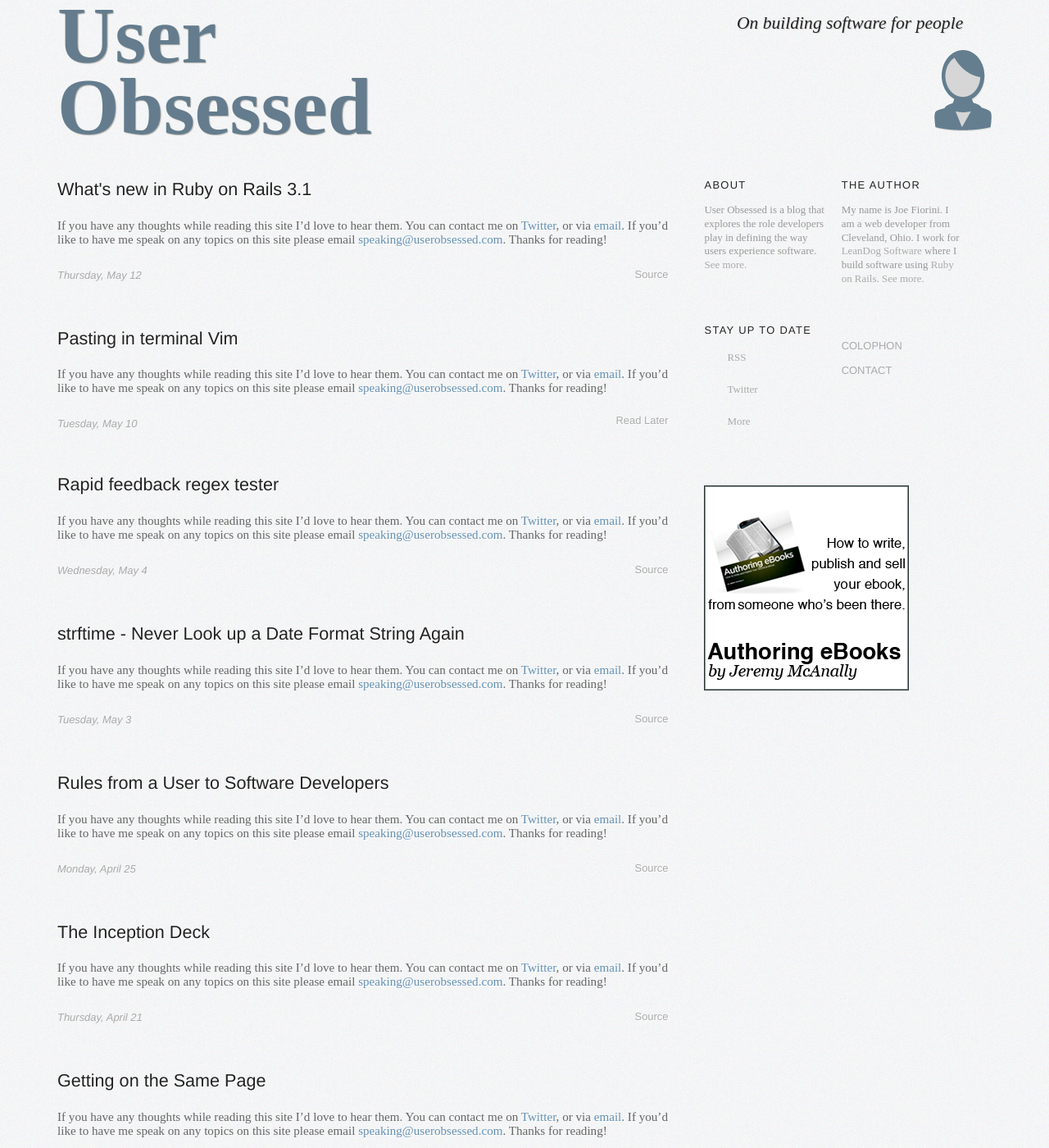
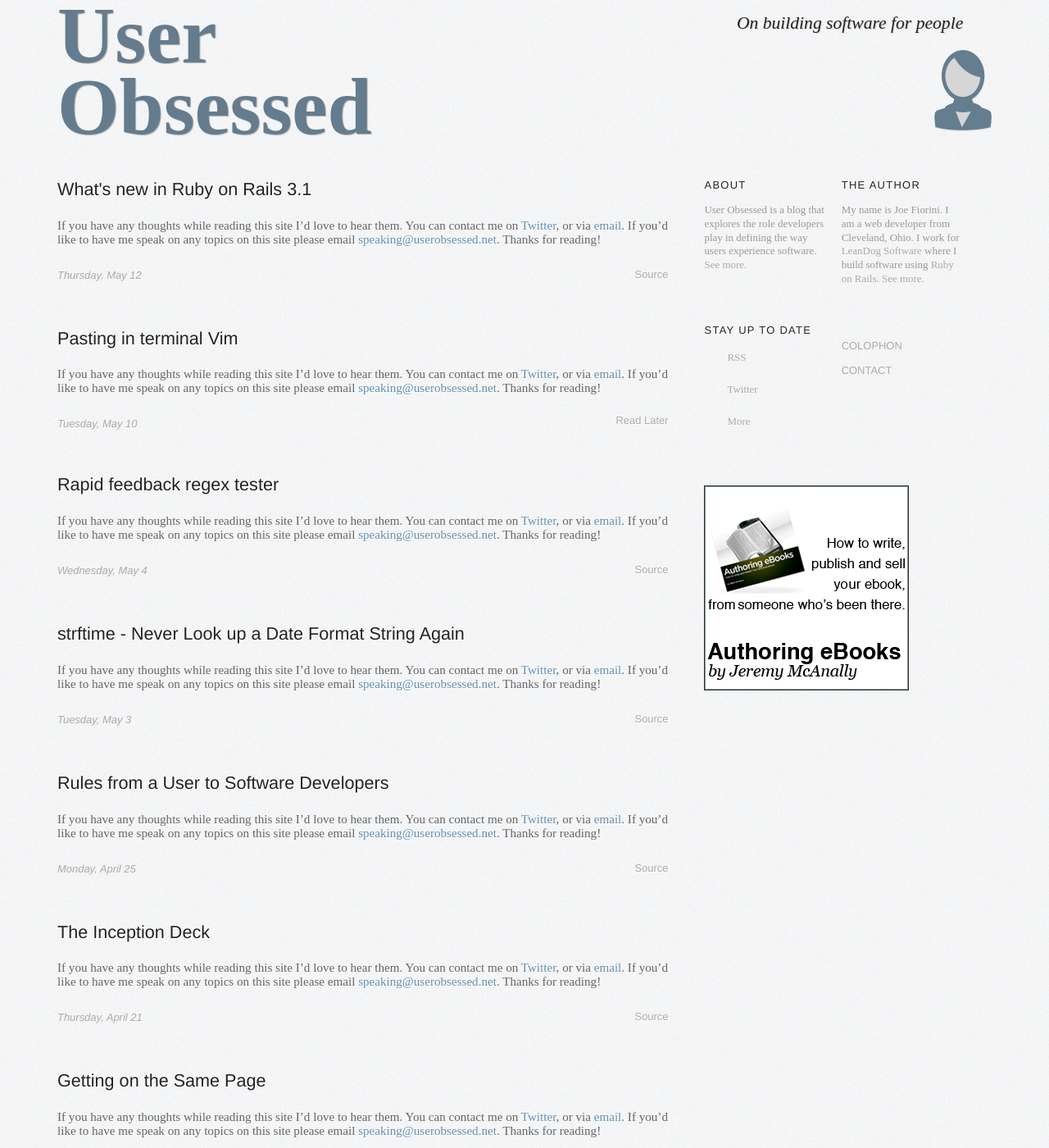
Before and after one commit to joefiorini/userobsessed, a Jekyll site: the page built from index.html, in a window 1280 px wide and 1400 px high. Shown: the whole window at 82% size. Built offline with Jekyll 4.4.1, drawn with Linux system fonts in a browser that asks for light colours; nearby versions of some CDN libraries; library files that are not in the unit come from our copies; the list of posts is cut into pages by our own code; some of the changed text lies outside the part shown.

Commit message:
Correct TLD on email address

```diff
--- a/contact.markdown
+++ b/contact.markdown
@@ -3,7 +3,7 @@
   layout: default
 ---
 
-If you have any thoughts while reading this site I'd love to hear them. You can contact me on [Twitter][], or via [email][]. If you'd like to have me speak on any topics on this site please email <speaking@userobsessed.com>. Thanks for reading!
+If you have any thoughts while reading this site I'd love to hear them. You can contact me on [Twitter][], or via [email][]. If you'd like to have me speak on any topics on this site please email <speaking@userobsessed.net>. Thanks for reading!
 
 [twitter]: http://twitter.com/userobsessed
-[email]: mailto:info@userobsessed.com
+[email]: mailto:info@userobsessed.net
```
